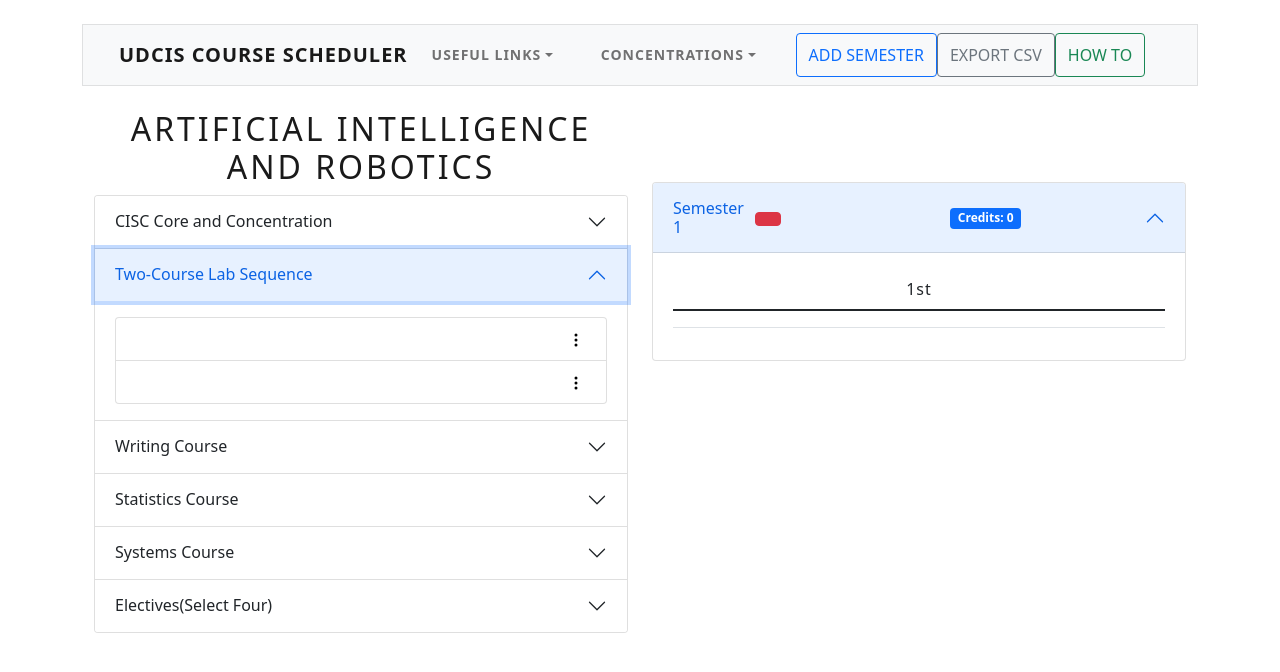
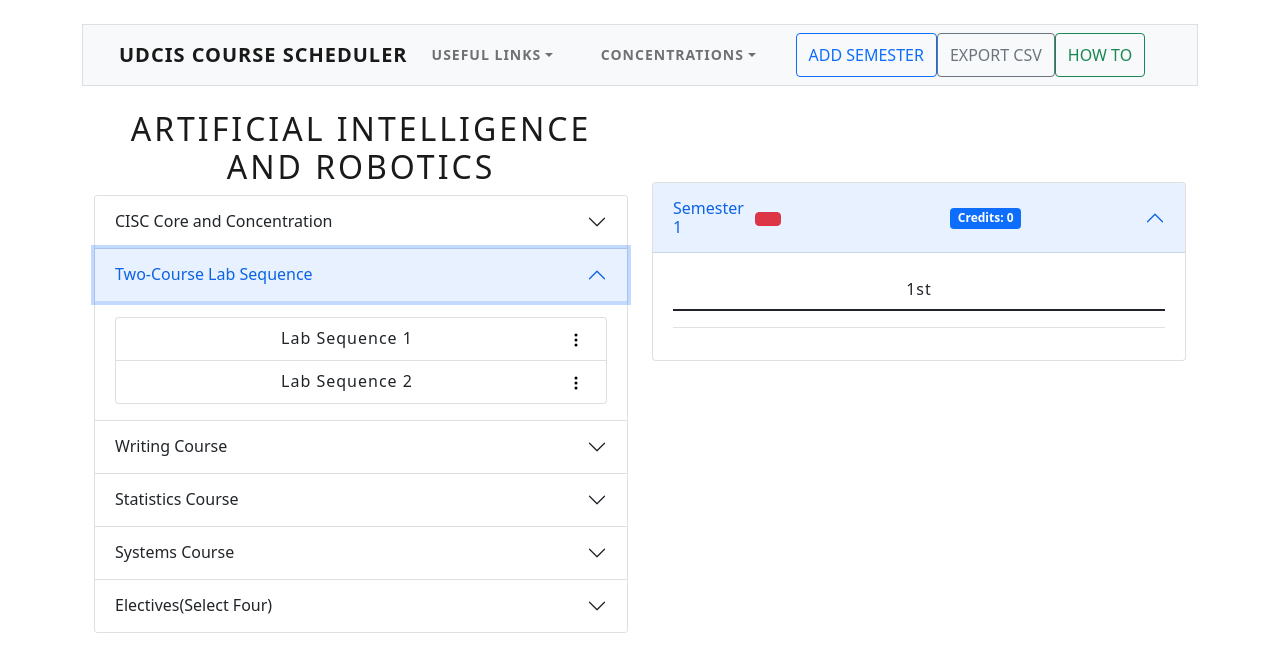
Before and after one commit to UD-CISC275-F21/ud-cis-scheduler-team-4, a React (Create React App) app: page / in a window 1280 px wide. Both pictures are taken after a click on the button "Two-Course Lab Sequence". Shown: the top 672 px of the page. Built offline with nearby package versions, Linux system fonts and the light colour scheme.

Commit message:
fixed bug where course names dont render

```diff
--- a/src/components/courses/Course.tsx
+++ b/src/components/courses/Course.tsx
@@ -12,6 +12,7 @@ export const Course = (props: { name: string; ind: number }): JSX.Element => {
         <Draggable draggableId={props.name} index={props.ind} key={props.name}>
             {prov =>
                 <ListGroup.Item ref={prov.innerRef} {...prov.draggableProps} {...prov.dragHandleProps}>
+                    {props.name}
                     <button className="course-button" onClick={() => {
                         setDisplay(!display);
                     }}>
```
